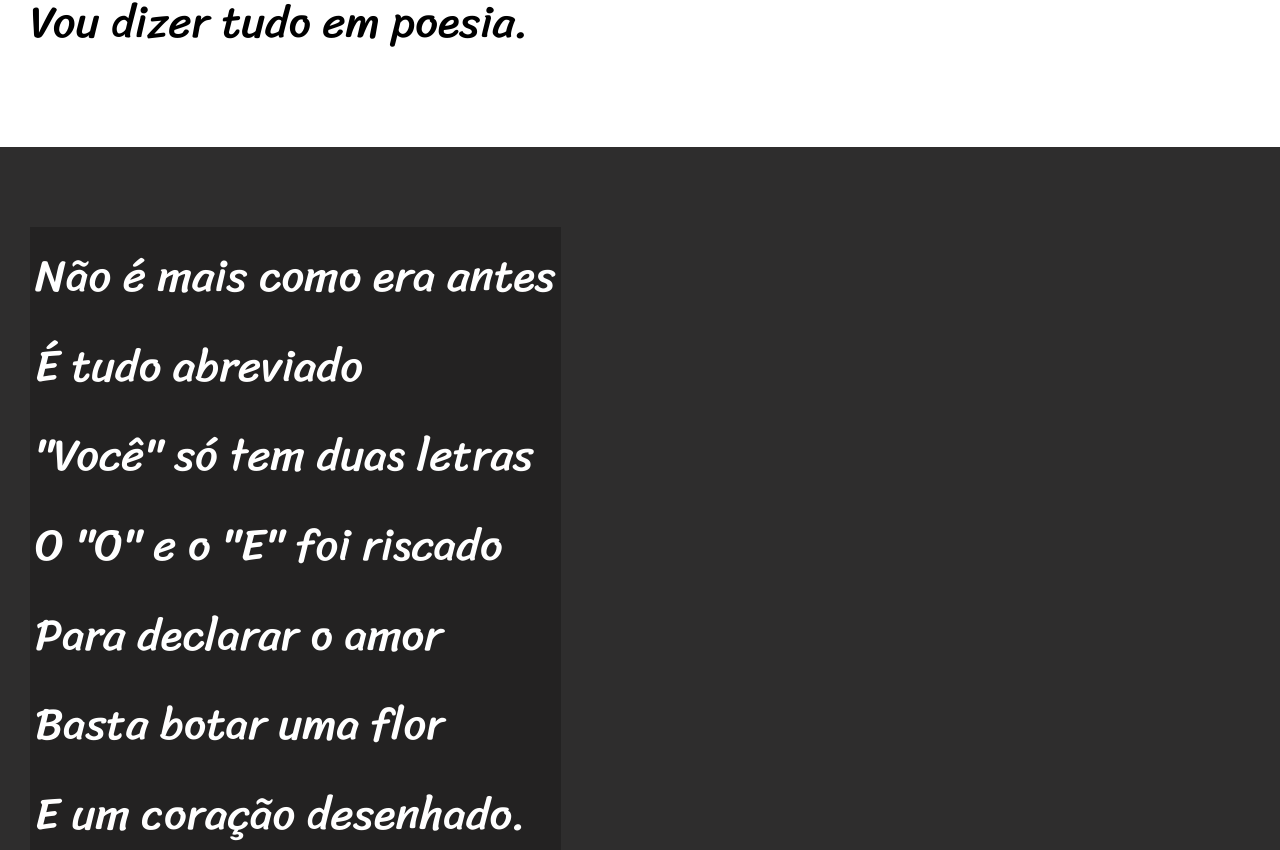
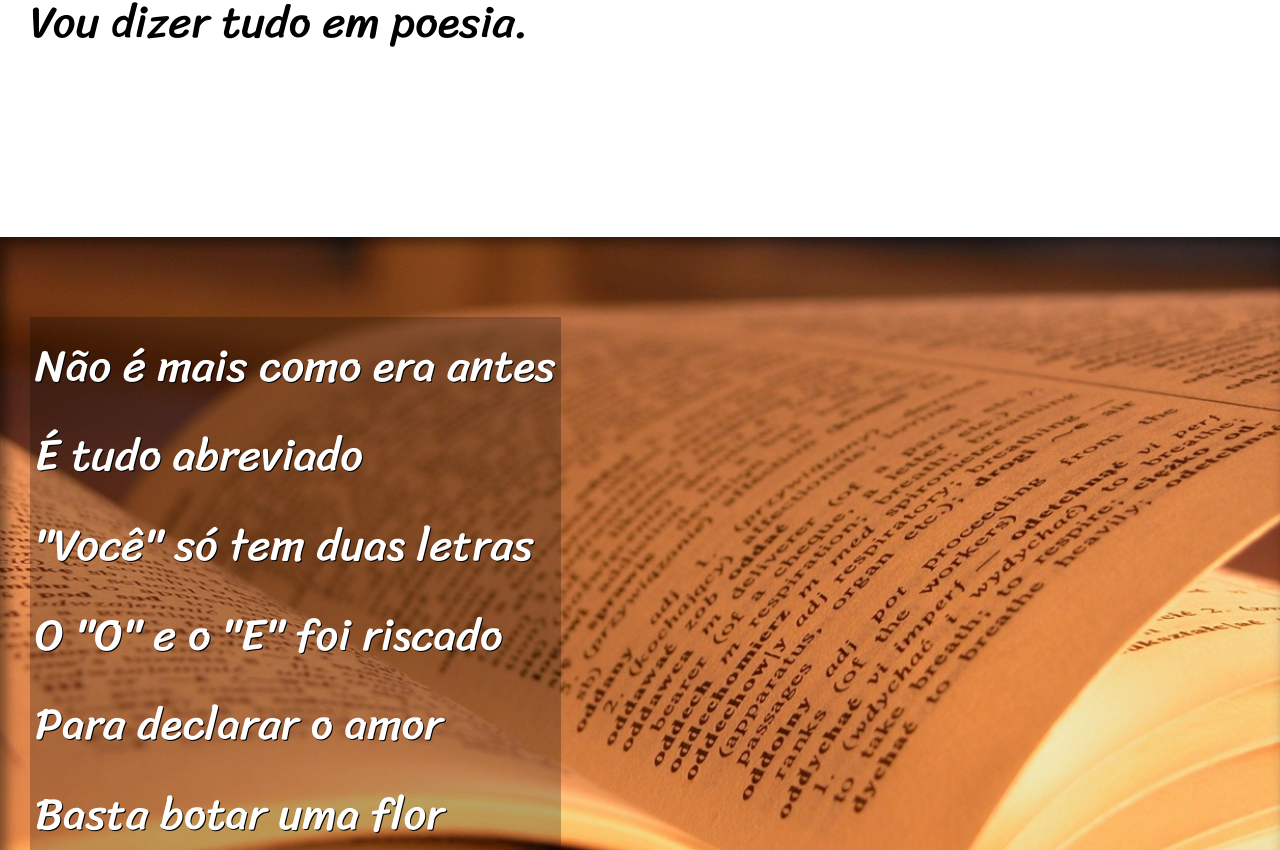
Before and after one commit to stingneldev/html-css, a plain HTML site: page desafios/d012/index.html in a window 1280 px wide. Shown: the part 822-1672 px from the top of the page. Drawn offline with Linux system fonts and the light colour scheme.

Commit message:
Apliquei um Efeito Paralax nas Imagens

```diff
--- a/desafios/d012/estilo/style.css
+++ b/desafios/d012/estilo/style.css
@@ -57,6 +57,10 @@ section {
     font-size: 3.5vw ;
 }
 
+section > p {
+    padding-bottom: 2em;
+}
+
 section.normal {
     background-color: white;
     color: black;
@@ -65,12 +69,27 @@ section.normal {
 section.imagem {
     background-color: rgb(46, 45, 45);
     color: white;
+    box-shadow: inset 6px 6px 13px 0px rgba(0, 0, 0, 0.514);
+    background-size: cover;
+    background-attachment: fixed;
 }
 
 section.imagem > p {
     display: inline-block;
     padding: 5px;
     background-color: rgba(0, 0, 0, 0.247);
+    text-shadow: 1px 1px 0px black;
+}
+
+section#img01 {
+    background-image: url(../imagens/foto1.jpg);
+
+
+}
+
+section#img02 {
+    background-image: url(../imagens/foto2.jpg);
+
 }
 
 footer {
--- a/desafios/d012/index.html
+++ b/desafios/d012/index.html
@@ -26,7 +26,7 @@
         </p>
     </section>
 
-    <section class="imagem">
+    <section class="imagem" id="img01">
         <p>
             Não é mais como era antes <br>
             É tudo abreviado <br>
@@ -61,7 +61,7 @@
 
     </section>
 
-    <section class="imagem">
+    <section class="imagem" id="img02">
         <p>
             Tenho saudade das cartas <br>
             Escritas com a própria mão <br>
```
Also changed, not shown: desafios/d012/imagens/._background001.jpg (deleted), desafios/d012/imagens/._background002.jpg (deleted), desafios/d012/imagens/foto1.jpg (added), desafios/d012/imagens/foto2.jpg (added).
